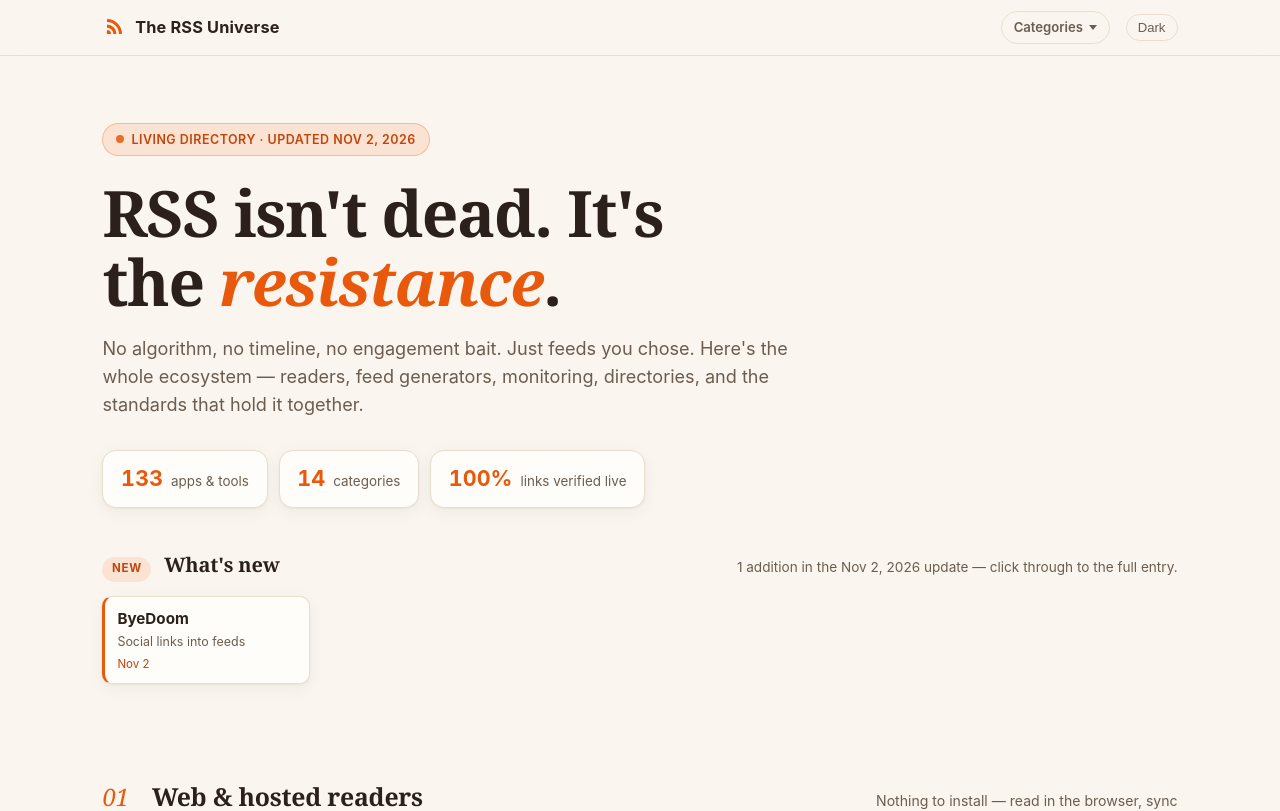
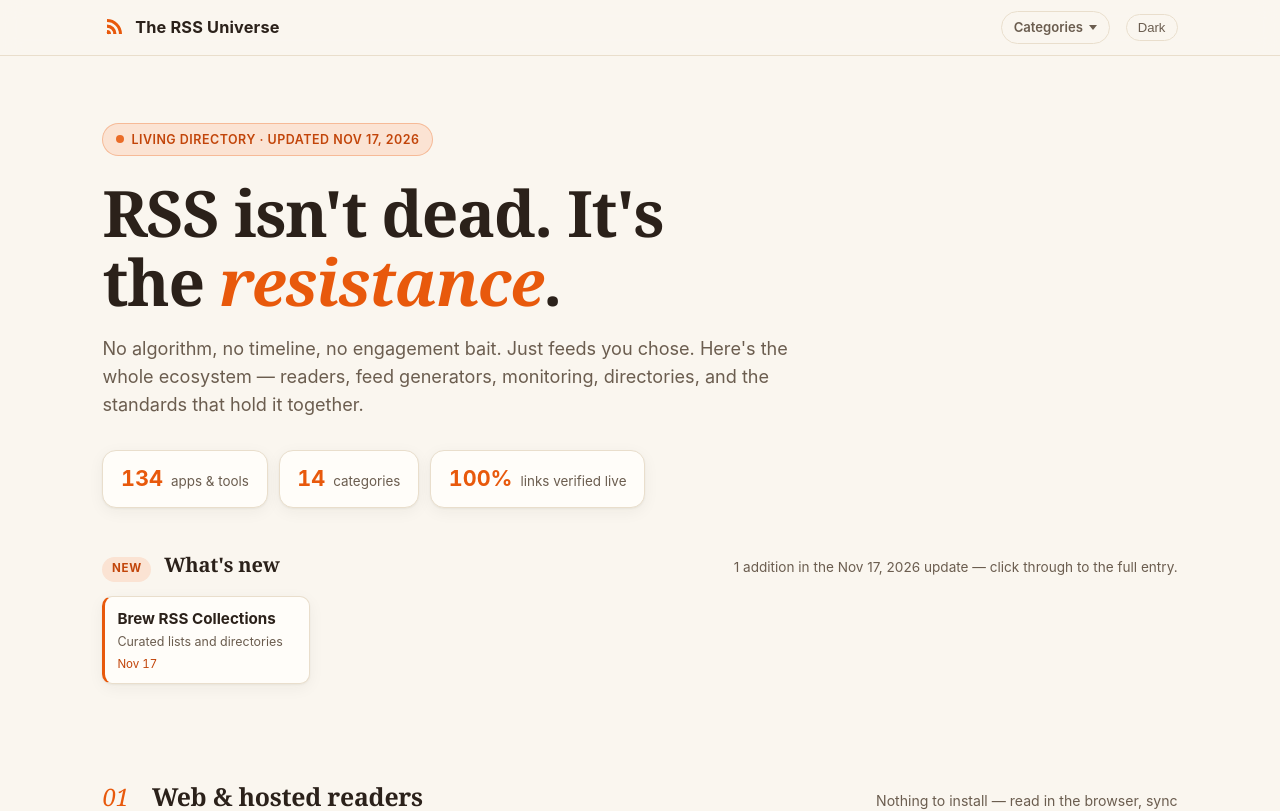
Before and after one commit to jcrabapple/rss-universe, a plain HTML site: page index.html in a window 1280 px wide. Shown: the top 811 px of the page. Drawn offline with Linux system fonts and the light colour scheme.

Commit message:
Add Brew RSS Collections (curated lists, issue #34); What's New batch

```diff
--- a/index.html
+++ b/index.html
@@ -303,11 +303,11 @@
 </div>
 
 <header class="hero">
-  <div class="hero-badge"><span class="dot"></span> Living directory &middot; updated Nov 2, 2026</div>
+  <div class="hero-badge"><span class="dot"></span> Living directory &middot; updated Nov 17, 2026</div>
   <h1 class="serif">RSS isn't dead. It's the <em>resistance</em>.</h1>
   <p class="lede">No algorithm, no timeline, no engagement bait. Just feeds you chose. Here's the whole ecosystem — readers, feed generators, monitoring, directories, and the standards that hold it together.</p>
   <div class="hero-stats">
-    <div class="stat"><b>133</b><span>apps &amp; tools</span></div>
+    <div class="stat"><b>134</b><span>apps &amp; tools</span></div>
     <div class="stat"><b>14</b><span>categories</span></div>
     <div class="stat"><b>100%</b><span>links verified live</span></div>
   </div>
@@ -319,10 +319,10 @@
   <div class="whatsnew-head">
     <span class="wn-chip">New</span>
     <h2 class="serif">What's new</h2>
-    <span class="blurb"><span class="blurb-full">1 addition in the Nov 2, 2026 update — click through to the full entry.</span><span class="blurb-short">1 addition &middot; Nov 2, 2026</span></span>
+    <span class="blurb"><span class="blurb-full">1 addition in the Nov 17, 2026 update — click through to the full entry.</span><span class="blurb-short">1 addition &middot; Nov 17, 2026</span></span>
   </div>
   <div class="wn-grid">
-    <a class="wn-card" href="#fn-byedoom"><b>ByeDoom</b><span class="wn-cat">Social links into feeds</span><span class="wn-date">Nov 2</span></a>
+    <a class="wn-card" href="#fn-brew-collections"><b>Brew RSS Collections</b><span class="wn-cat">Curated lists and directories</span><span class="wn-date">Nov 17</span></a>
   </div>
 </section>
 
@@ -429,7 +429,7 @@
       <article class="card"><div class="card-head"><h3><a href="https://github.com/abhin4v/feed-repeat" target="_blank" rel="noopener">feed-repeat</a></h3><div class="card-meta"><span class="chip os">open source</span><span class="chip free">free</span></div></div><p>Haskell tool that re-publishes older entries from source feeds into new ones, using weighted sampling so stale posts come back more often and recent ones less. Caches sources, filters by minimum age, handles RSS, Atom and RDF, and ships static binaries, a Docker image and a NixOS module.</p><span class="url">github.com/abhin4v/feed-repeat</span></article>
       <article class="card"><div class="card-head"><h3><a href="https://github.com/IndieWebClubBlr/feed-mixer" target="_blank" rel="noopener">feed-mixer</a></h3><div class="card-meta"><span class="chip os">open source</span><span class="chip free">free</span></div></div><p>Reads an OPML list, fetches every feed concurrently and writes one combined Atom feed — built to run on a GitHub Actions schedule and publish to GitHub Pages, so no server of your own is needed. Keeps a disk cache so one flaky feed does not drop out of the mix.</p><span class="url">github.com/IndieWebClubBlr/feed-mixer</span></article>
       <article class="card"><div class="card-head"><h3><a href="https://bookmark-rss.woodland.cafe/" target="_blank" rel="noopener">Mastodon Bookmark RSS</a></h3><div class="card-meta"><span class="chip os">open source</span><span class="chip free">free</span></div></div><p>Turns your Mastodon bookmarks into an RSS feed your reader can subscribe to. Stateless: it stores nothing, and the credentials ride inside the secret feed URL. MIT-licensed, so anyone can run their own copy; the hosted instance is free.</p><span class="url">bookmark-rss.woodland.cafe</span></article>
-      <article class="card" id="fn-byedoom"><div class="card-head"><h3><a href="https://byedoom.com/" target="_blank" rel="noopener">ByeDoom</a></h3><div class="card-meta"><span class="chip free">free</span></div></div><p>Paste a public Instagram, Facebook, LinkedIn, X, TikTok, YouTube, Substack, Mastodon, Bluesky or Threads profile and get a hosted feed back: it surfaces the platform&#39;s own feed when one exists and builds one when it doesn&#39;t. Free, tip-funded one-person project.</p><span class="url">byedoom.com</span></article>
+      <article class="card"><div class="card-head"><h3><a href="https://byedoom.com/" target="_blank" rel="noopener">ByeDoom</a></h3><div class="card-meta"><span class="chip free">free</span></div></div><p>Paste a public Instagram, Facebook, LinkedIn, X, TikTok, YouTube, Substack, Mastodon, Bluesky or Threads profile and get a hosted feed back: it surfaces the platform&#39;s own feed when one exists and builds one when it doesn&#39;t. Free, tip-funded one-person project.</p><span class="url">byedoom.com</span></article>
     </div>
   </section>
 
@@ -519,6 +519,7 @@
       <article class="card"><div class="card-head"><h3><a href="https://github.com/aboutrss/all-about-rss" target="_blank" rel="noopener">ALL about RSS</a></h3><div class="card-meta"><span class="chip os">open source</span></div></div><p>A massive, community-maintained index of RSS tools, services and feed sources, kept alive by a Telegram community.</p><span class="url">github.com/aboutrss/all-about-rss</span></article>
       <article class="card"><div class="card-head"><h3><a href="https://github.com/xiangyugongzuoliu/awesome-rss-feeds-list" target="_blank" rel="noopener">awesome-rss-feeds-list</a></h3><div class="card-meta"><span class="chip os">open source</span></div></div><p>2,000+ curated, HTTP-validated feeds across 30 categories, with ready-to-import OPML files.</p><span class="url">github.com/xiangyugongzuoliu/awesome-rss-feeds-list</span></article>
       <article class="card"><div class="card-head"><h3><a href="https://github.com/plenaryapp/awesome-rss-feeds" target="_blank" rel="noopener">awesome-rss-feeds (Plenary)</a></h3><div class="card-meta"><span class="chip os">open source</span></div></div><p>~500 recommended feeds plus 250+ news sources across countries, all in OPML.</p><span class="url">github.com/plenaryapp/awesome-rss-feeds</span></article>
+      <article class="card" id="fn-brew-collections"><div class="card-head"><h3><a href="https://getbrew.app/collections/" target="_blank" rel="noopener">Brew RSS Collections</a></h3><div class="card-meta"><span class="chip free">free</span></div></div><p>Small, curated RSS starter collections for technology, gaming, cybersecurity, science and sports, with source notes and free OPML downloads.</p><span class="url">getbrew.app/collections</span></article>
     </div>
   </section>
 
@@ -576,7 +577,7 @@
       <circle cx="6.4" cy="17.6" r="1.6" fill="#e8590c"/>
     </svg>
   </div>
-  <p>The RSS Universe — 133 apps, tools and standards, every link checked live on November 2, 2026.</p>
+  <p>The RSS Universe — 134 apps, tools and standards, every link checked live on November 17, 2026.</p>
   <p>RSS is the oldest social network that never sold your data.</p>
   <p><a href="https://github.com/jcrabapple/rss-universe/issues/new" target="_blank" rel="noopener">Suggest a link on GitHub</a> · <a href="/feed.xml" type="application/rss+xml">Changelog feed</a></p>
 </footer>
```
Also changed, not shown: 1 other file.
